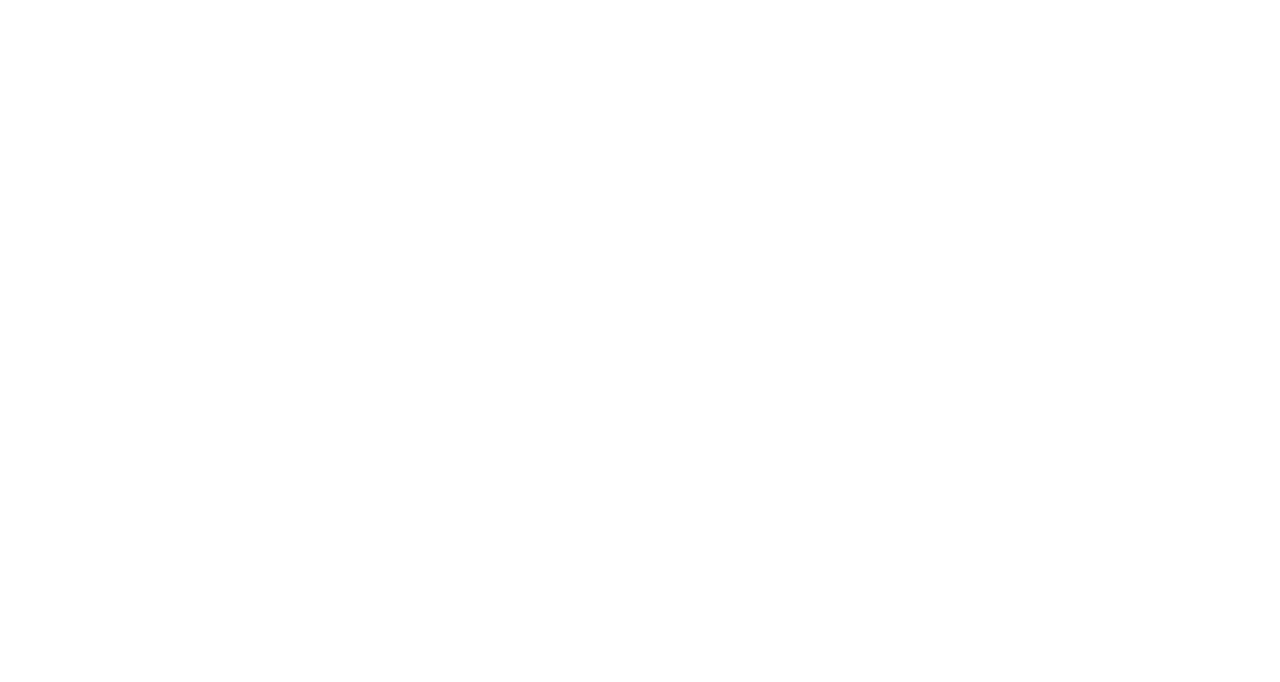
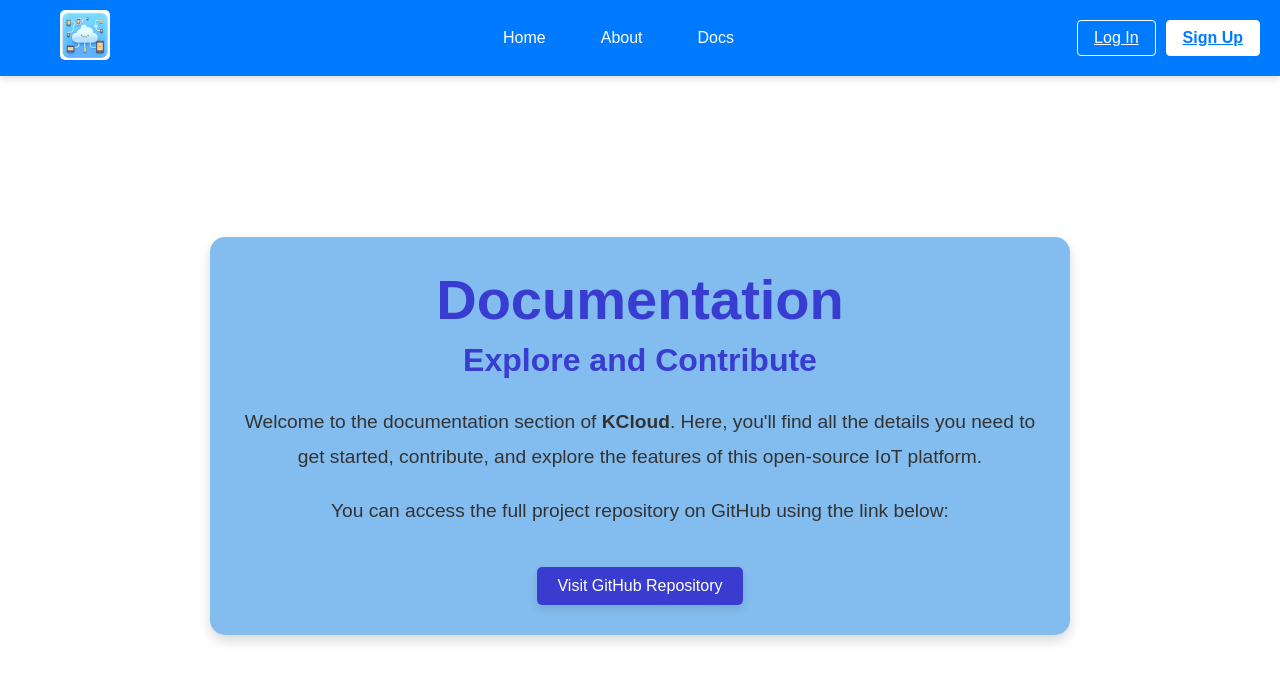
Before and after one commit to mukundvijay123/KCloudUI, a React (Vite) app: page /docs in a window 1280 px wide. Before the commit this address had no page. Shown: the top 682 px of the page. Built offline with nearby package versions, Linux system fonts and the light colour scheme.

Commit message:
Home ,About and Docs pages made .Very very basic

```diff
--- a/src/components/Navbar/Navbar.jsx
+++ b/src/components/Navbar/Navbar.jsx
@@ -13,7 +13,7 @@ const Navbar = () => {
       <div className="navbar-section navbar-links">
         <Link to="/" className="navbar-link">Home</Link>
         <Link to="/about" className="navbar-link">About</Link>
-        <Link to="/github" className="navbar-link">Github</Link>
+        <Link to="/docs" className="navbar-link">Docs</Link>
       </div>
       <div className="navbar-section navbar-actions">
         <Link to="/login" className="navbar-button">Log In</Link>
--- /dev/null
+++ b/src/pages/About/About.css
@@ -0,0 +1,53 @@
+/* Ensuring the entire page takes the full height */
+body {
+    height: 100%;
+    margin: 0;
+    display: flex;
+    flex-direction: column;
+}
+
+/* Centering the main content */
+.main-content {
+    display: flex;
+    justify-content: center;
+    align-items: center;
+    height: calc(100vh - 80px); /* Adjust the height to consider navbar height */
+}
+
+/* The box containing the text */
+.center-box {
+    text-align: center;
+    padding: 30px;
+    background-color: #1480de86;
+    border-radius: 15px;
+    box-shadow: 0 6px 12px rgba(0, 0, 0, 0.15);
+    max-width: 800px;
+    color: #1e0ec4bb;
+}
+
+/* Headings */
+h1 {
+    margin: 0;
+    font-size: 3.5em;
+    color: #1e0ec4bb;
+}
+
+h2 {
+    margin-top: 10px;
+    font-size: 2.2rem;
+    color: #1e0ec4bb;
+}
+
+/* Paragraph styling */
+p {
+    margin-top: 15px;
+    font-size: 1.2rem;
+    line-height: 1.8;
+    color: #333;
+}
+
+/* Highlighted text */
+.highlight {
+    color: #1e0ec4bb;
+    font-weight: bold;
+}
--- /dev/null
+++ b/src/pages/About/About.jsx
@@ -0,0 +1,29 @@
+import React from "react";
+import Navbar from "../../components/Navbar/Navbar.jsx";
+import "./About.css";
+
+function About() {
+    return (
+        <>
+            <Navbar />
+            <div className="main-content">
+                <div className="center-box">
+                    <h1>About KCloud</h1>
+                    <h2>Your Gateway to an Open IoT World</h2>
+                    <p>
+                        KCloud is an open-source IoT cloud platform designed to empower developers, engineers, and businesses
+                        with a robust and scalable solution for managing IoT devices. Built using the power of <span className="highlight">Go</span>,
+                        KCloud brings unparalleled performance and efficiency to your IoT ecosystem.
+                    </p>
+                    <p>
+                        Whether you're connecting smart devices, analyzing data streams, or automating operations, KCloud
+                        provides the tools and flexibility needed to innovate. Join our growing community and contribute to
+                        shaping the future of IoT technology.
+                    </p>
+                </div>
+            </div>
+        </>
+    );
+}
+
+export default About;
--- /dev/null
+++ b/src/pages/Docs/Docs.css
@@ -0,0 +1,65 @@
+/* Ensuring the entire page takes the full height */
+body {
+    height: 100%;
+    margin: 0;
+    display: flex;
+    flex-direction: column;
+}
+
+/* Centering the main content */
+.main-content {
+    display: flex;
+    justify-content: center;
+    align-items: center;
+    height: calc(100vh - 80px); /* Adjust the height to consider navbar height */
+}
+
+/* The box containing the text */
+.center-box {
+    text-align: center;
+    padding: 30px;
+    background-color: #1480de86;
+    border-radius: 15px;
+    box-shadow: 0 6px 12px rgba(0, 0, 0, 0.15);
+    max-width: 800px;
+    color: #1e0ec4bb;
+}
+
+/* Headings */
+h1 {
+    margin: 0;
+    font-size: 3.5em;
+    color: #1e0ec4bb;
+}
+
+h2 {
+    margin-top: 10px;
+    font-size: 2rem;
+    color: #1e0ec4bb;
+}
+
+/* Paragraph styling */
+p {
+    margin-top: 15px;
+    font-size: 1.2rem;
+    line-height: 1.8;
+    color: #333;
+}
+
+/* Link to GitHub */
+.github-link {
+    display: inline-block;
+    margin-top: 20px;
+    padding: 10px 20px;
+    background-color: #1e0ec4bb;
+    color: white;
+    font-size: 1rem;
+    text-decoration: none;
+    border-radius: 5px;
+    box-shadow: 0 4px 8px rgba(0, 0, 0, 0.1);
+    transition: background-color 0.3s ease;
+}
+
+.github-link:hover {
+    background-color: #0c0880;
+}
--- /dev/null
+++ b/src/pages/Docs/Docs.jsx
@@ -0,0 +1,34 @@
+import React from "react";
+import Navbar from "../../components/Navbar/Navbar.jsx";
+import "./Docs.css";
+
+function Docs() {
+    return (
+        <>
+            <Navbar />
+            <div className="main-content">
+                <div className="center-box">
+                    <h1>Documentation</h1>
+                    <h2>Explore and Contribute</h2>
+                    <p>
+                        Welcome to the documentation section of <strong>KCloud</strong>. Here, you'll find all the details you need
+                        to get started, contribute, and explore the features of this open-source IoT platform.
+                    </p>
+                    <p>
+                        You can access the full project repository on GitHub using the link below:
+                    </p>
+                    <a
+                        href="https://github.com/your-repo-link"
+                        target="_blank"
+                        rel="noopener noreferrer"
+                        className="github-link"
+                    >
+                        Visit GitHub Repository
+                    </a>
+                </div>
+            </div>
+        </>
+    );
+}
+
+export default Docs;
--- a/src/pages/Home/Home.css
+++ b/src/pages/Home/Home.css
@@ -2,7 +2,6 @@
 body {
     height: 100%;
     margin: 0;
-    background: linear-gradient(to bottom, #ffffff, #078bce);;
     display: flex;
     flex-direction: column;
 }
@@ -19,7 +18,7 @@ body {
 .center-box {
     text-align: center;
     padding: 20px;
-    background-color:  #007bff86;
+    background-color:  #1480de86;
     border-radius: 10px;
     box-shadow: 0 4px 8px rgba(0, 0, 0, 0.1);
 }
@@ -35,7 +34,3 @@ h2 {
     font-size: 2rem;
     color: #1e0ec4bb;
 }
-
-.green-text {
-    color:#29BEB0;
-}
--- a/src/pages/Home/Home.jsx
+++ b/src/pages/Home/Home.jsx
@@ -8,7 +8,7 @@ function Home() {
       <Navbar />
       <div className="main-content">
         <div className="center-box">
-          <h1>Welcome to <span className="green-text">KCloud</span>!!</h1>
+          <h1>Welcome to KCloud!!</h1>
           <h2>An opensource IoT Cloud written in Go Lang</h2>
         </div>
       </div>
--- a/src/routes/AppRoutes.jsx
+++ b/src/routes/AppRoutes.jsx
@@ -1,12 +1,15 @@
 import React from 'react';
 import { Routes, Route } from 'react-router-dom';
 import Home from '../pages/Home/Home.jsx';
-
+import About from '../pages/About/About.jsx';
+import Docs from '../pages/Docs/Docs.jsx';
 
 function AppRoutes() {
     return (
       <Routes>
          <Route path="/" element={<Home />} />
+         <Route path="/about" element={<About/>}/>
+         <Route path="/docs" element={<Docs/>}/>
       </Routes>
     );
 }
```
